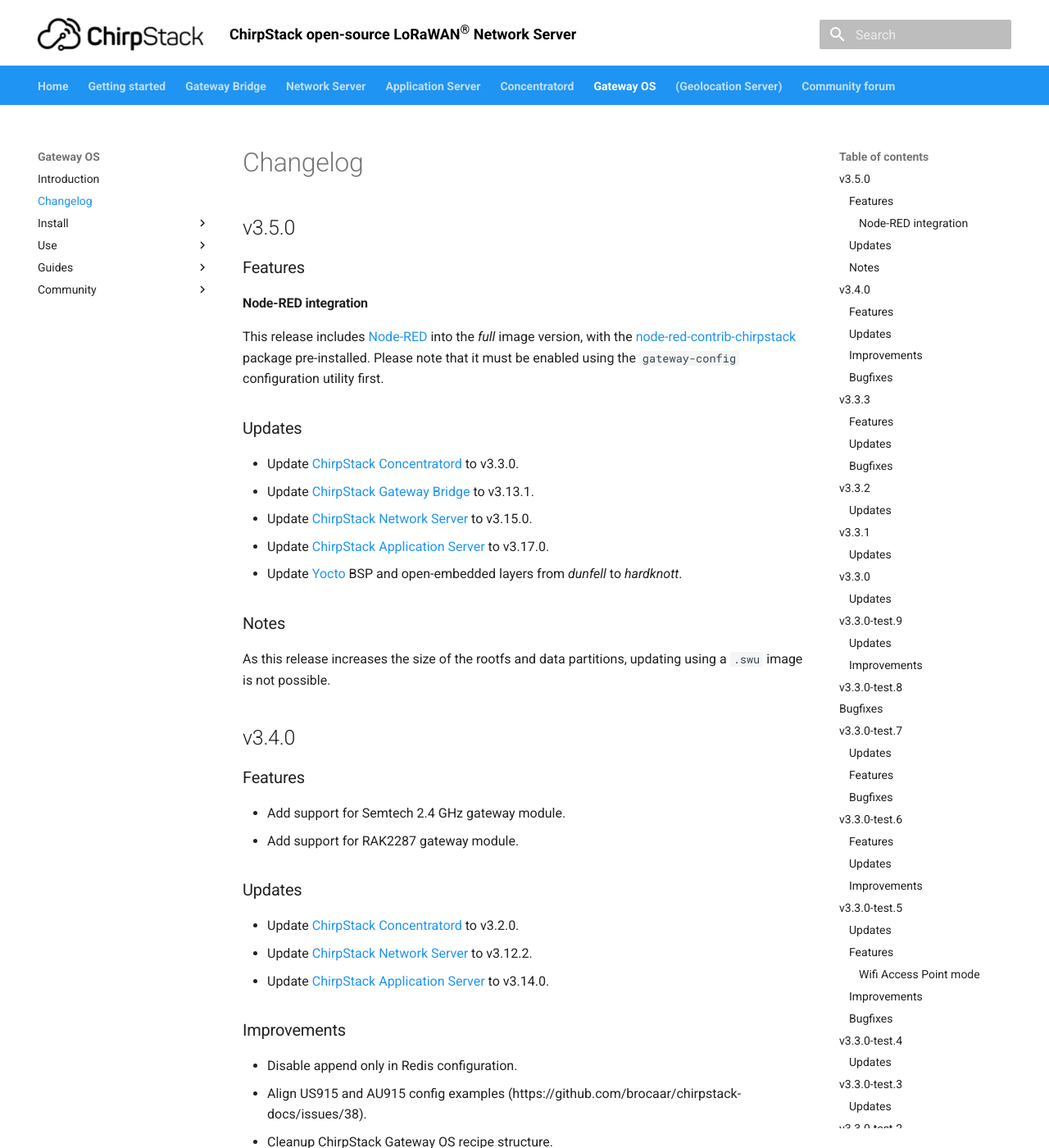
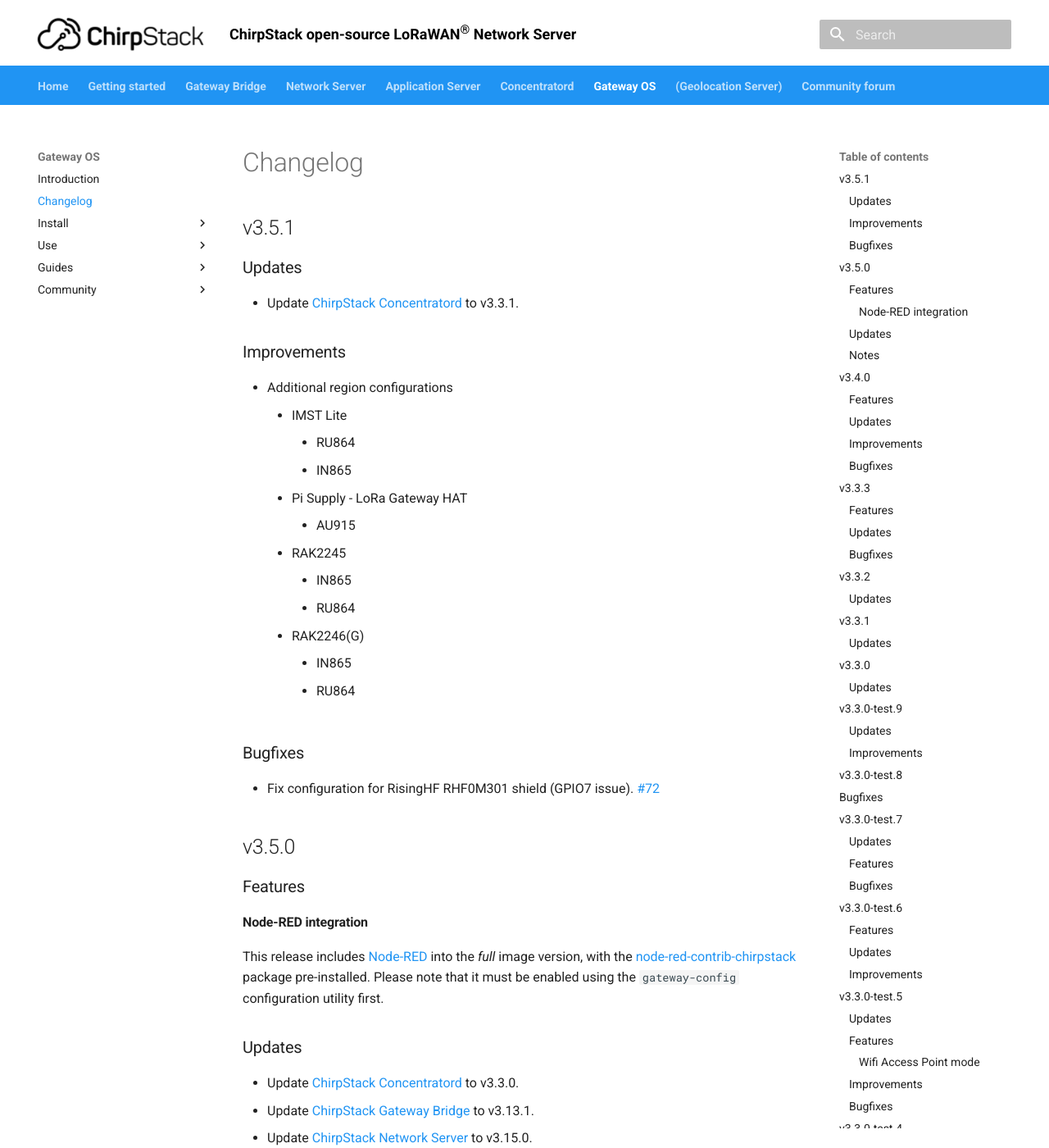
Before and after one commit to brocaar/chirpstack-docs, an MkDocs documentation site: the page built from docs/gateway-os/changelog.md, in a window 1280 px wide and 1400 px high. Shown: the whole window at 82% size. Built offline with MkDocs 1.6.1 and Material for MkDocs 9.7.7, drawn with Linux system fonts in a browser that asks for light colours.

Commit message:
Update ChirpStack Gateway OS changelog + bump version.

```diff
--- a/docs/gateway-os/changelog.md
+++ b/docs/gateway-os/changelog.md
@@ -1,4 +1,29 @@
 # Changelog
+
+## v3.5.1
+
+### Updates
+
+* Update [ChirpStack Concentratord](https://www.chirpstack.io/concentratord/) to v3.3.1.
+
+### Improvements
+
+* Additional region configurations
+	* IMST Lite
+		* RU864
+		* IN865
+	* Pi Supply - LoRa Gateway HAT
+		* AU915
+	* RAK2245
+		* IN865
+		* RU864
+	* RAK2246(G)
+		* IN865
+		* RU864
+
+### Bugfixes
+
+* Fix configuration for RisingHF RHF0M301 shield (GPIO7 issue). [#72](https://github.com/brocaar/chirpstack-gateway-os/issues/72)
 
 ## v3.5.0
 
--- a/mkdocs.yml
+++ b/mkdocs.yml
@@ -22,7 +22,7 @@
   network_server:
     version: 3.15.0
   gateway_os:
-    version: 3.5.0
+    version: 3.5.1
   concentratord:
     version: 3.3.1
 plugins:
```
